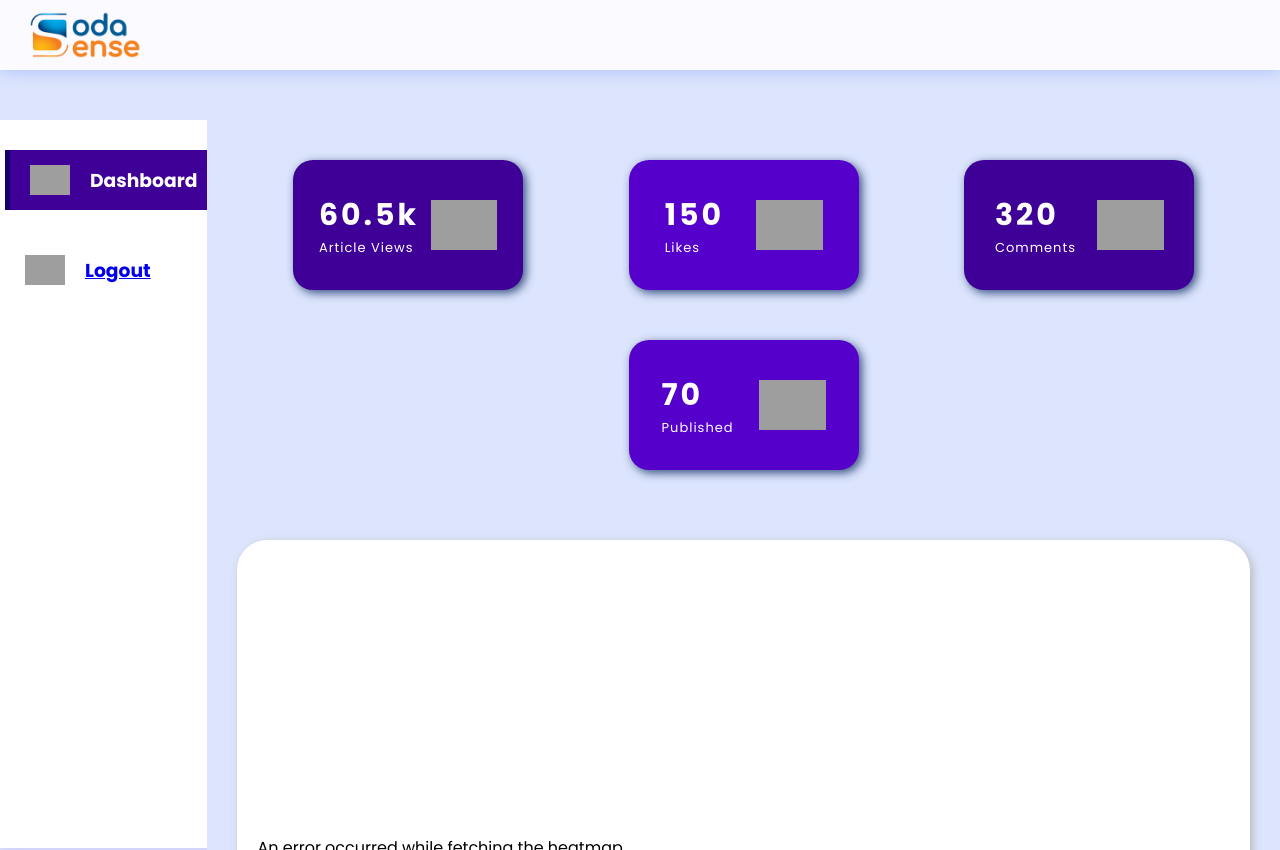
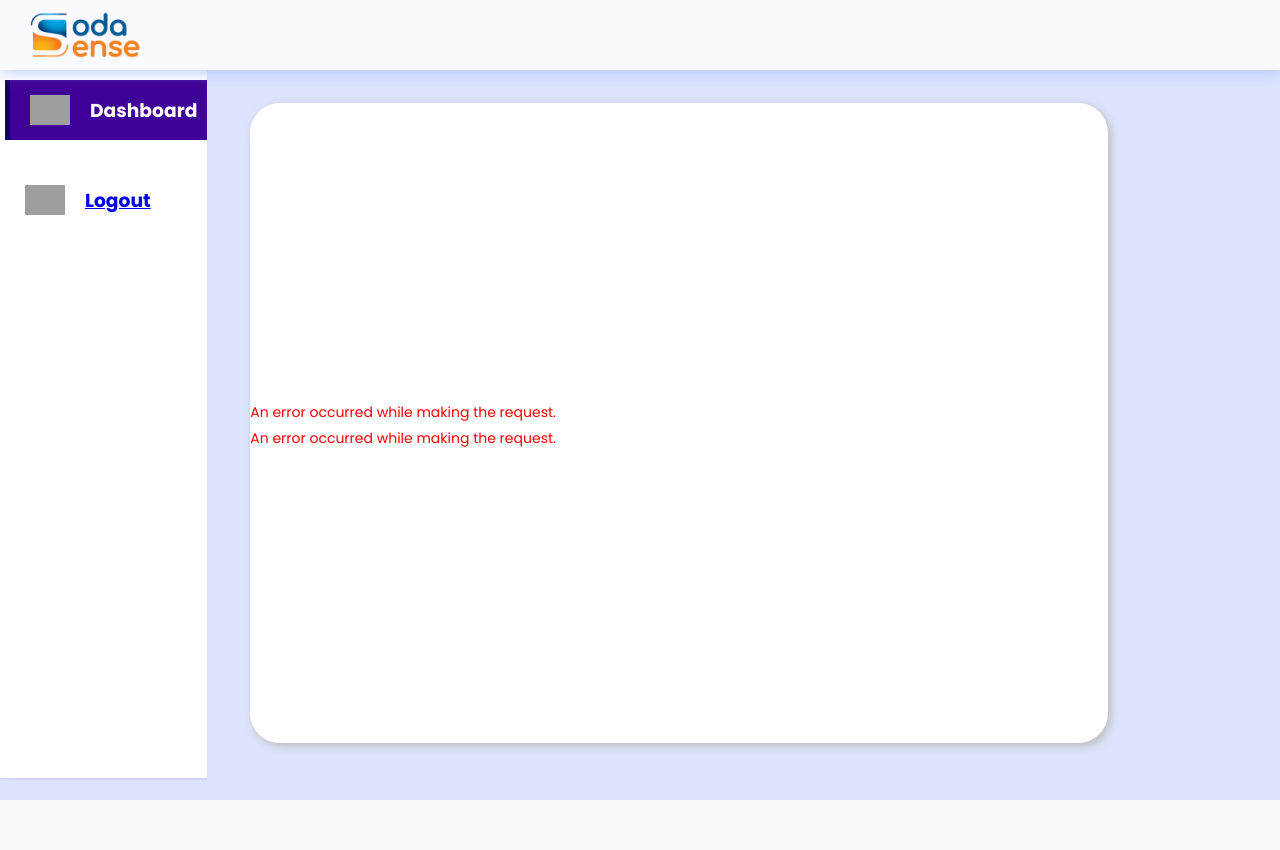
Before and after one commit to AlexandrosMaragkakis/sodasense_web, a Flask app: page / in a window 1280 px wide. After the commit the page ends 800 px from the top, so only its background shows below. Run offline with Flask 2, Linux system fonts and the light colour scheme; a user stored in the database is signed in; data that the repository does not hold is empty; grey boxes are pictures that could not be loaded.

Commit message:
Correct ajax error messages rendering. Minor CSS changes, make login page prettier

```diff
--- a/app.py
+++ b/app.py
@@ -135,13 +135,15 @@ def fetch_chart():
 
         if response.status_code == 200:
             with open(chart_filepath, "w") as f:
-                f.write(response.text)
+                f.write(response.text.replace('{"status":"OK"}', ''))
         else:
+            data = response.json()
+            status = data.get('status')
             # Handle the error by returning an error response
-            return {'error': 'An error occurred while fetching the chart.'}
+            return {'success': False, 'error': f'{status}'}
 
-    # Return the chart file path in the response
-    return {'filepath': chart_filepath}
+    # Return the success response with chart file path
+    return {'success': True, 'filepath': chart_filepath}
 
 
 
--- a/static/style.css
+++ b/static/style.css
@@ -103,9 +103,9 @@ header {
   display: flex;
   width: 100%;
   position: relative;
-  top: 70px;
+
   z-index: 1;
-  height: 100%;
+
 }
 
 .dpicn {
@@ -249,12 +249,12 @@ header {
 
 .report-container {
   min-height: 50vw;
-  max-width: 1400px;
-  margin: 70px auto 0px auto;
+  max-width: 67vw;
+  margin: 1vw 1vw 1vw 1vw;
   background-color: #ffffff;
   border-radius: 30px;
   box-shadow: 3px 3px 10px rgb(188, 188, 188);
-  padding: 0px 20px;
+  padding: 0px 0px;
   display: flex;
   flex-direction: column; /* stack the div containers vertically */
   justify-content: center; /* horizontally center the heatmap container */
@@ -336,3 +336,33 @@ header {
   color: white;
   border-radius: 4px;
 }
+
+.login-container {
+  display: flex;
+  flex-direction: column;
+  align-items: center;
+  justify-content: center;
+  height: 100vh;
+}
+
+form {
+  width: 300px;
+}
+
+input[type="text"],
+input[type="password"] {
+  width: 100%;
+  padding: 10px;
+  margin-bottom: 10px;
+}
+
+button[type="submit"] {
+  width: 100%;
+  padding: 10px;
+}
+
+.error-message {
+  color: red;
+  font-size: 14px;
+  margin-top: 5px;
+}
--- a/templates/index.html
+++ b/templates/index.html
@@ -11,12 +11,14 @@ $(document).ready(function() {
     $("#heatmap-container").text("Loading heatmap...");
 
     // Fetch the heatmap using AJAX
+
     $.ajax({
       url: "/fetch_chart",
       type: "POST",
       data: JSON.stringify({ chartName: 'heatmap' }),
       contentType: "application/json",
       success: function(data) {
+        if (data.success) {
           if (data.filepath) {
             // Replace the loading message with the heatmap file
             $("#heatmap-container").html('<iframe src="' + data.filepath + '"></iframe>');
@@ -24,15 +26,14 @@ $(document).ready(function() {
             // Display an error message if the response is invalid
             $("#heatmap-container").html('<p class="error-message">Invalid response received for heatmap.</p>');
           }
+        } else {
+          // Display a generic error message for server-side errors
+          $("#heatmap-container").html('<p class="error-message">An error occurred while fetching the heatmap.</p>');
+        }
       },
       error: function(xhr, status, error) {
-        if (xhr.responseJSON && xhr.responseJSON.error) {
-          // Display the specific error message for API request failure
-          $("#heatmap-container").html('<p class="error-message">Error is: ' + xhr.responseJSON.error + '</p>');
-        } else {
-          // Display a generic error message for other errors
-          $("#heatmap-container").html('<p class="error-message">An error occurred while fetching the heatmap.</p>');
-        }
+        // Display a generic error message for client-side errors
+        $("#heatmap-container").html('<p class="error-message">An error occurred while making the request.</p>');
       }
     });
   {% endif %}
@@ -48,22 +49,22 @@ $(document).ready(function() {
       data: JSON.stringify({ chartName: 'timed_heatmap' }),
       contentType: "application/json",
       success: function(data) {
+        if (data.success) {
           if (data.filepath) {
-          // Replace the loading message with the timed heatmap file
+            // Replace the loading message with the heatmap file
             $("#timed-heatmap-container").html('<iframe src="' + data.filepath + '"></iframe>');
           } else {
             // Display an error message if the response is invalid
             $("#timed-heatmap-container").html('<p class="error-message">Invalid response received for timed heatmap.</p>');
           }
+        } else {
+          // Display a generic error message for server-side errors
+          $("#timed-heatmap-container").html('<p class="error-message">An error occurred while fetching the timed heatmap.</p>');
+        }
       },
       error: function(xhr, status, error) {
-        if (xhr.responseJSON && xhr.responseJSON.error) {
-          // Display the specific error message for API request failure
-          $("#timed-heatmap-container").html('<p class="error-message">Error is: ' + xhr.responseJSON.error + '</p>');
-        } else {
-          // Display a generic error message for other errors
-          $("#timed-heatmap-container").html('<p class="error-message">An error occurred while fetching the timed heatmap.</p>');
-        }
+        // Display a generic error message for client-side errors
+        $("#timed-heatmap-container").html('<p class="error-message">An error occurred while making the request.</p>');
       }
     });
   {% endif %}
@@ -102,55 +103,6 @@ $(document).ready(function() {
         </nav>
     </div>
     <div class="main">
-
-
-
-        <div class="box-container">
-
-            <div class="box box1">
-                <div class="text">
-                    <h2 class="topic-heading">60.5k</h2>
-                    <h2 class="topic">Article Views</h2>
-                </div>
-
-                <img src=
-"https://media.geeksforgeeks.org/wp-content/uploads/20221210184645/Untitled-design-(31).png"
-                    alt="Views">
-            </div>
-
-            <div class="box box2">
-                <div class="text">
-                    <h2 class="topic-heading">150</h2>
-                    <h2 class="topic">Likes</h2>
-                </div>
-
-                <img src=
-"https://media.geeksforgeeks.org/wp-content/uploads/20221210185030/14.png"
-                    alt="likes">
-            </div>
-
-            <div class="box box3">
-                <div class="text">
-                    <h2 class="topic-heading">320</h2>
-                    <h2 class="topic">Comments</h2>
-                </div>
-
-                <img src=
-"https://media.geeksforgeeks.org/wp-content/uploads/20221210184645/Untitled-design-(32).png"
-                    alt="comments">
-            </div>
-
-            <div class="box box4">
-                <div class="text">
-                    <h2 class="topic-heading">70</h2>
-                    <h2 class="topic">Published</h2>
-                </div>
-
-                <img src=
-"https://media.geeksforgeeks.org/wp-content/uploads/20221210185029/13.png" alt="published">
-            </div>
-        </div>
-
         <div class="report-container">
             <div id="heatmap-container">
                 {% if heatmap_file %}
```
Also changed, not shown: templates/login.html (+12 -4 lines). Lines whose indentation alone changed are shown as unchanged.
